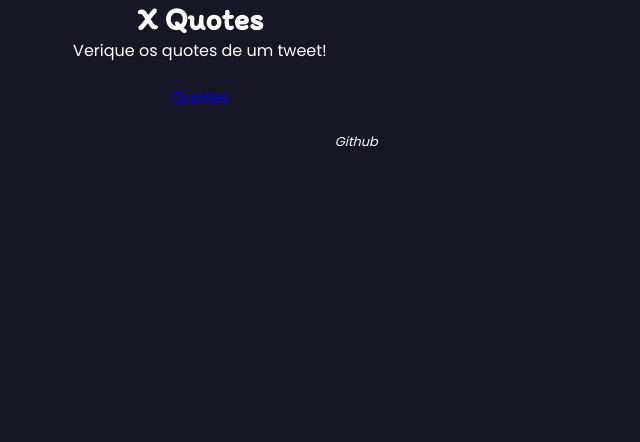
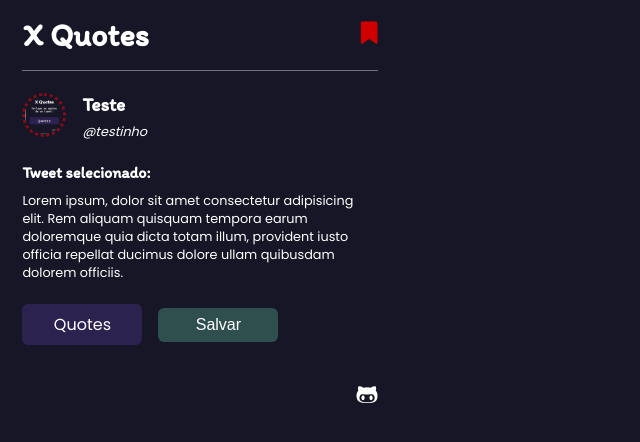
Before and after one commit to iarlen-reis/X-Quotes, a website built with Vite: page index.html in a window 1280 px wide. Shown: the whole page, without its empty margins (0-640 px from the left). Built offline with nearby package versions, Linux system fonts and the light colour scheme; no server answers; files whose address does not match are found by name.

Commit message:
refactor: adding details of selected tweet in index.html.

```diff
--- a/index.html
+++ b/index.html
@@ -1,22 +1,72 @@
-<!doctype html>
+<!DOCTYPE html>
 <html lang="en">
   <head>
     <meta charset="UTF-8" />
     <link rel="icon" type="image/svg+xml" href="/vite.svg" />
-    <link rel="stylesheet" href="./src/style.css">
-    <link rel="stylesheet" href="https://cdnjs.cloudflare.com/ajax/libs/font-awesome/6.4.2/css/all.min.css" integrity="sha512-z3gLpd7yknf1YoNbCzqRKc4qyor8gaKU1qmn+CShxbuBusANI9QpRohGBreCFkKxLhei6S9CQXFEbbKuqLg0DA==" crossorigin="anonymous" referrerpolicy="no-referrer" />
+    <link rel="stylesheet" href="./src/style.css" />
+    <link
+      rel="stylesheet"
+      href="https://cdnjs.cloudflare.com/ajax/libs/font-awesome/6.4.2/css/all.min.css"
+      integrity="sha512-z3gLpd7yknf1YoNbCzqRKc4qyor8gaKU1qmn+CShxbuBusANI9QpRohGBreCFkKxLhei6S9CQXFEbbKuqLg0DA=="
+      crossorigin="anonymous"
+      referrerpolicy="no-referrer"
+    />
     <meta name="viewport" content="width=device-width, initial-scale=1.0" />
     <title>X (Twitter) Quotes</title>
   </head>
+
   <body>
     <div class="app">
-        <div class="description">
-          <h1>X Quotes</h1>
-          <p>Verique os quotes de um tweet!</p>
+      <header class="header">
+        <h1 class="header__title">X Quotes</h1>
+        <nav class="header__nav">
+          <ul class="nav__list">
+            <li>
+              <button
+                title="ver favoritos"
+                aria-label="ver tweets favoritos"
+                class="button__favorite"
+              >
+                <i class="fa-solid fa-bookmark"></i>
+              </button>
+            </li>
+          </ul>
+        </nav>
+      </header>
+      <main class="main">
+        <div class="main__container">
+          <div class="profile__card">
+            <img src="/public/x-quotes.png" alt="imagem" id="tweet__image" />
+            <div class="profile__info">
+              <h1 id="tweet__name">Teste</h1>
+              <span id="tweet__username">@testinho</span>
+            </div>
+          </div>
+          <div class="tweet__content">
+            <h2>Tweet selecionado:</h2>
+            <p id="tweet__text">
+              Lorem ipsum, dolor sit amet consectetur adipisicing elit. Rem
+              aliquam quisquam tempora earum doloremque quia dicta totam illum,
+              provident iusto officia repellat ducimus dolore ullam quibusdam
+              dolorem officiis.
+            </p>
+          </div>
+          <div class="actions__container">
+            <a href="#" class="button__quotes button__action">Quotes</a>
+            <button class="button__favorite button__action">Salvar</button>
+          </div>
         </div>
-        <a href="#" class="btn__quotes">Quotes</a>
-        <a href="https://github.com/iarlen-reis/X-Quotes" target="_blank" class="btn__github">Github</a>
+      </main>
+      <footer class="footer">
+        <a
+          href="https://github.com/iarlen-reis/X-Quotes"
+          target="_blank"
+          class="btn__github"
+        >
+          <i class="fa-brands fa-github-alt"></i>
+        </a>
+      </footer>
     </div>
-    <script type="text/javascript" src="./dist/index.cjs"></script>
+    <script type="module" src="./dist/index.js"></script>
   </body>
 </html>
```
